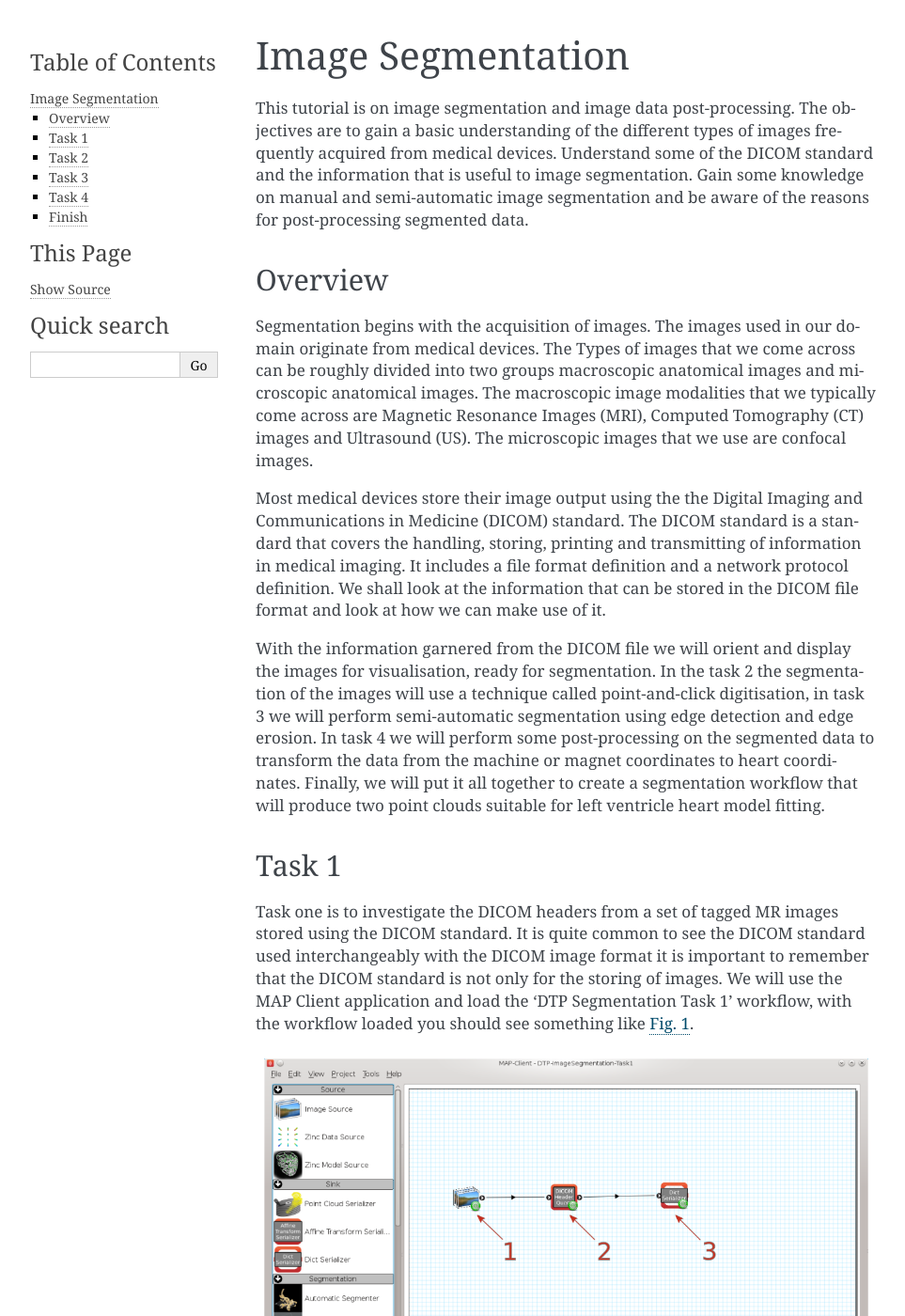
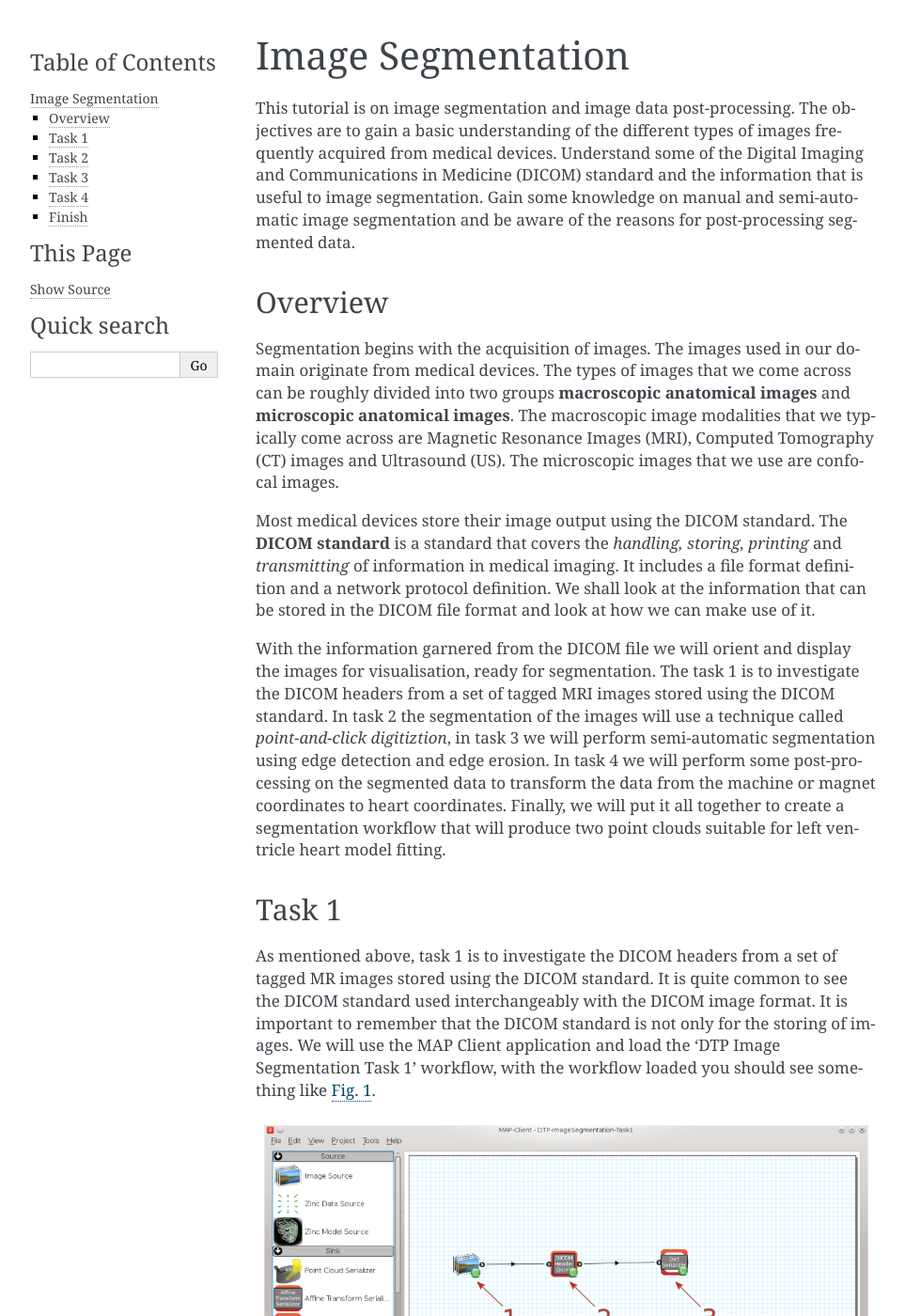
Before and after one commit to ABI-Tutorials/DTP-Segmentation, a Sphinx documentation site: the page built from source/imagesegmentation.rst, in a window 1280 px wide and 1400 px high. Shown: the whole window at 94% size, without its empty margins (148-1111 px from the left). Built offline with Sphinx 7.4.7, drawn with Linux system fonts in a browser that asks for light colours; some of the changed text lies outside the part shown.

Commit message:
First attempt editing the Image Segmentation section

```diff
--- a/source/imagesegmentation.rst
+++ b/source/imagesegmentation.rst
@@ -2,21 +2,21 @@
 Image Segmentation
 ==================
 
-This tutorial is on image segmentation and image data post-processing.  The objectives are to gain a basic understanding of the different types of images frequently acquired from medical devices.  Understand some of the DICOM standard and the information that is useful to image segmentation.  Gain some knowledge on manual and semi-automatic image segmentation and be aware of the reasons for post-processing segmented data.
+This tutorial is on image segmentation and image data post-processing.  The objectives are to gain a basic understanding of the different types of images frequently acquired from medical devices. Understand some of the Digital Imaging and Communications in Medicine (DICOM) standard and the information that is useful to image segmentation.  Gain some knowledge on manual and semi-automatic image segmentation and be aware of the reasons for post-processing segmented data.
 
 Overview
 ========
 
-Segmentation begins with the acquisition of images.  The images used in our domain originate from medical devices.  The Types of images that we come across can be roughly divided into two groups macroscopic anatomical images and microscopic anatomical images.  The macroscopic image modalities that we typically come across are Magnetic Resonance Images (MRI), Computed Tomography (CT) images and Ultrasound (US).  The microscopic images that we use are confocal images.
+Segmentation begins with the acquisition of images.  The images used in our domain originate from medical devices.  The types of images that we come across can be roughly divided into two groups **macroscopic anatomical images** and **microscopic anatomical images**.  The macroscopic image modalities that we typically come across are Magnetic Resonance Images (MRI), Computed Tomography (CT) images and Ultrasound (US).  The microscopic images that we use are confocal images.
 
-Most medical devices store their image output using the the Digital Imaging and Communications in Medicine (DICOM) standard.  The DICOM standard is a standard that covers the handling, storing, printing and transmitting of information in medical imaging.  It includes a file format definition and a network protocol definition.  We shall look at the information that can be stored in the DICOM file format and look at how we can make use of it.
+Most medical devices store their image output using the DICOM standard. The **DICOM standard** is a standard that covers the *handling, storing, printing* and *transmitting* of information in medical imaging.  It includes a file format definition and a network protocol definition.  We shall look at the information that can be stored in the DICOM file format and look at how we can make use of it.
 
-With the information garnered from the DICOM file we will orient and display the images for visualisation, ready for segmentation.  In the task 2 the segmentation of the images will use a technique called point-and-click digitisation, in task 3 we will perform semi-automatic segmentation using edge detection and edge erosion.  In task 4 we will perform some post-processing on the segmented data to transform the data from the machine or magnet coordinates to heart coordinates.  Finally, we will put it all together to create a segmentation workflow that will produce two point clouds suitable for left ventricle heart model fitting.
+With the information garnered from the DICOM file we will orient and display the images for visualisation, ready for segmentation. The task 1 is to investigate the DICOM headers from a set of tagged MRI images stored using the DICOM standard. In task 2 the segmentation of the images will use a technique called *point-and-click digitiztion*, in task 3 we will perform semi-automatic segmentation using edge detection and edge erosion.  In task 4 we will perform some post-processing on the segmented data to transform the data from the machine or magnet coordinates to heart coordinates.  Finally, we will put it all together to create a segmentation workflow that will produce two point clouds suitable for left ventricle heart model fitting.
 
 Task 1
 ======
 
-Task one is to investigate the DICOM headers from a set of tagged MR images stored using the DICOM standard.  It is quite common to see the DICOM standard used interchangeably with the DICOM image format it is important to remember that the DICOM standard is not only for the storing of images.  We will use the MAP Client application and load the 'DTP Segmentation Task 1' workflow, with the workflow loaded you should see something like :numref:`dtp_cp_seg_tsk1_wkfl`.
+As mentioned above, task 1 is to investigate the DICOM headers from a set of tagged MR images stored using the DICOM standard.  It is quite common to see the DICOM standard used interchangeably with the DICOM image format. It is important to remember that the DICOM standard is not only for the storing of images.  We will use the MAP Client application and load the 'DTP Image Segmentation Task 1' workflow, with the workflow loaded you should see something like :numref:`dtp_cp_seg_tsk1_wkfl`.
 
 .. _dtp_cp_seg_tsk1_wkfl:
 .. figure:: _images/task1workflow.png
@@ -37,9 +41,10 @@ When we execute this workflow we are presented with :numref:`dtp_cp_seg_tsk1_int
 
    DICOM header query interface
 
-In :numref:`dtp_cp_seg_tsk1_inte` we can see a number of the GUI elements. On the left of the screen [1] we can see the DICOM image that we have chosen to query and two combo boxes below from which we can select one to perform a query the identified tag. The query button [2] when clicked will query the selected DICOM image with the header tag from the last activated combo box.  The results of the query will appear on the right-hand side [3]. On the right-hand side we have four text boxes that will be populated with the result of our query.  The element name is related to the DICOM keyword but it is not an exact match, the element representation is defined by the standard and is used to determine the format of the element value. The element value is the actual value of tag queried and the element multiplicity is the number of values in the value element usually the element multiplicity is one.  When the store button [4] is clicked the result of the query edit to the saved queries table [5], Rows in this table maybe deleted by selecting the row to be deleted with the mouse and clicking the remove button.  When the Done button [6] is clicked the workflow will finish and return to the workflow edit screen.
+In :numref:`dtp_cp_seg_tsk1_inte` we can see a number of the GUI elements. On the left of the screen, **[1]** we can see the *DICOM image* that we have chosen to query and two combo boxes(*DICOM Tag* and *DICOM Keyword*) below from which we can select one to perform a query with the identified tag. The *Query* button **[2]** when clicked will query the selected DICOM image with the header tag from the last activated combo box.  The results of the query will appear on the right-hand side **[3]**. On the right-hand side we have four text boxes (*Element name, Element representation, Element value* and *Element multiplicity*) that will be populated with the result of our query.  The element name is related to the DICOM keyword but it is not an exact match, the element representation is defined by the standard and is used to determine the format of the element value. The element value is the actual value of tag queried and the element multiplicity is the number of values in the value element,usually the element multiplicity is one.  When the *Store* button **[4]**
+is clicked,the result of the query is saved to the saved queries table **[5]**, rows in this table maybe deleted by selecting the row to be deleted with the mouse and clicking the *Remove* button.  When the *Done* button  **[6]** is clicked the workflow will finish and return to the workflow edit screen.
 
-The DICOM standard is a rather large and ungainly document freely available on the `web <http://dicom.nema.org/standard.html>`_, of interest to us here is part three of the standard dealing with Information Object Definitions and part six of the standard dealing with the Data Dictionary in particular table 6-1 which relates Tags, Names, Keywords, Element Representation and Element Multiplicity.  If you take a look at table 6–1 you will see that it is it defines a great number of terms and in any given DICOM file most of these terms will not be defined.  What is of interest here though are the tags relating to the image position in relation to the patient, position of the patient, the pixel spacing, the size of the image and the image data itself. It is the values taken from these tags that will enable us to correctly orient the images of the patient when we come to segment the left ventricle in task two. Also available are some data regarding the actual patient and study.
+The DICOM standard is a rather large and ungainly document freely available on the `web <http://dicom.nema.org/standard.html>`_, of interest to us here is part three of the standard dealing with Information Object Definitions and part six of the standard dealing with the Data Dictionary in particular table 6-1 which relates Tags, Names, Keywords, Element Representation and Element Multiplicity.  If you take a look at table 6–1 you will see that it defines a great number of terms and in any given DICOM file most of these terms will not be defined.  What is of interest here are the tags relating to the image position in relation to the patient, position of the patient, the pixel spacing, the size of the image and the image data itself. It is the values taken from these tags that will enable us to correctly orient the images of the patient when we come to segment the left ventricle in task two. Also available are some data regarding the actual patient and study.
 
 To finish this task, see if you can locate the following information:
 
@@ -51,9 +56,9 @@ To finish this task, see if you can locate the following information:
 Task 2
 ======
 
-Task two is to segment the left ventricle of the heart.  Using the MAP Client application again, load the 'DTP Segmentation Task 2' workflow.  In this workflow we see five steps there are two image source steps, the heart segmentation step and two point cloud serialisation steps.  In this workflow we have two image source steps one for the long axis images and another for the short axis images. We will also differentiate between the endocardial surface and the epicardial surface of the heart which will result in two separate point clouds.
+Task two is to segment the left ventricle of the heart.  Using the MAP Client application again, load the 'DTP Image Segmentation Task 2' workflow.  In this workflow we see five steps - two image source steps,a heart segmentation step and two point cloud serialisation steps.  In this workflow we have two image source steps one for the long axis images and another for the short axis images. We will also differentiate between the endocardial surface and the epicardial surface of the heart which will result in two separate point clouds.
 
-When we execute this workflow we are presented with :numref:`dtp_cp_seg_tsk2_init`.
+When we *execute* this workflow we are presented with :numref:`dtp_cp_seg_tsk2_init`.
 
 .. _dtp_cp_seg_tsk2_init:
 .. figure:: _images/task2initial.png
@@ -62,7 +67,7 @@ When we execute this workflow we are presented with :numref:`dtp_cp_seg_tsk2_ini
 
    Heart segmentation interface initial state
 
-In :numref:`dtp_cp_seg_tsk2_init` we can see on the left a toolbox that allows us to change the state of this segmentation tool, on the right hand side we can see a three-dimensional view of the two sets of DICOM images.  To create this view we have used the
+In :numref:`dtp_cp_seg_tsk2_init` we can see on the left a toolbox that allows us to change the state of this segmentation tool, on the right hand side we can see a three-dimensional view of the two sets of DICOM images.  To create this view we have used the the following information from the DICOM header:
 
  * Pixel spacing
  * Image orientation patient
@@ -83,7 +88,7 @@ Using the view toolbox first hide all the image planes and then make the 13th sh
 
    View of the thirteenth short axis image plane
 
-See the :doc:`3D View Help <threedview>` for help on manipulating the view.  Move the image plane to a more suitable view for segmentation.  We wish to segment both the endocardial and epicardial surfaces of the left ventricle. In the segmentation toolbox we can see which surface of the heart we are set up to segment.  In this view the control key is used as a modifier for the left mouse button to add segmentation points to the scene.  With the left mouse button held down we can drag the segmentation points to the desired location.  We can also click on existing segmentation points to adjust their position at a later time.  Segmentation points coloured red will be put into the endocardial set of points, segmentation points coloured green will be put into the epicardial set of points.  Use the heart surface combo box in the segmentation toolbox to change the current point set.
+See the :doc:`3D View Help <threedview>` for help on manipulating the view.  Move the image plane to a more suitable view for segmentation.  We wish to segment both the endocardial and epicardial surfaces of the left ventricle. In the *segmentation* toolbox we can see which surface of the heart we have set up to segment.  In this view the control key is used as a modifier for the left mouse button to add segmentation points to the scene.  With the left mouse button held down we can drag the segmentation points to the desired location.  We can also click on existing segmentation points to adjust their position at a later time.  Segmentation points coloured red will be put into the endocardial set of points, segmentation points coloured green will be put into the epicardial set of points.  Use the heart surface combo box in the segmentation toolbox to change the current point set.
 
 Segmenting this image should result in :numref:`dtp_cp_seg_tsk2_13s`.
 
@@ -115,9 +120,9 @@ In this task we will use image processing techniques such as edge detection and
 Task 4
 ======
 
-In this task we want to transform the data created in tasks 2 and 3 from machine coordinates to heart or model coordinates.  Open the MAP Client workflow 'DTP Segmentation Task 4' and execute it.  You should see the image planes as before.  In this task we need to define the heart coordinate system so that we may contstruct the transformation from machine coordinates to heart coordinates.  We can do this by selecting three landmark points; the Base point, the Apex point, and the RV point.  This will define our heart coordinate system.
+In this task we want to transform the data created in tasks 2 and 3 from machine coordinates to heart or model coordinates.  Open the MAP Client workflow 'DTP Image Segmentation Task 4' and execute it.  You should see the image planes as before.  In this task we need to define the heart coordinate system so that we may contstruct the transformation from machine coordinates to heart coordinates.  We can do this by selecting three landmark points; the Base point, the Apex point, and the RV point.  This will define our heart coordinate system.
 
-From the transform toolbox we can set the current point we are positioning.  Starting with the apex point find the location at the lower pointed end of the heart which defines the bottom of the left ventricle volume.  This can be seen the clearest on the 3rd short axis image plane, :numref:`dtp_cp_seg_tsk2_apex` shows the apex point.
+From the *transform* toolbox we can set the current point we are positioning.  Starting with the apex point find the location at the lower pointed end of the heart which defines the bottom of the left ventricle volume.  This can be seen the clearest on the 3rd short axis image plane, :numref:`dtp_cp_seg_tsk2_apex` shows the apex point.
 
 .. _dtp_cp_seg_tsk2_apex:
 .. figure:: _images/task2apex.png
```
Also changed, not shown: other parts of source/imagesegmentation.rst (+8 -4 lines).
